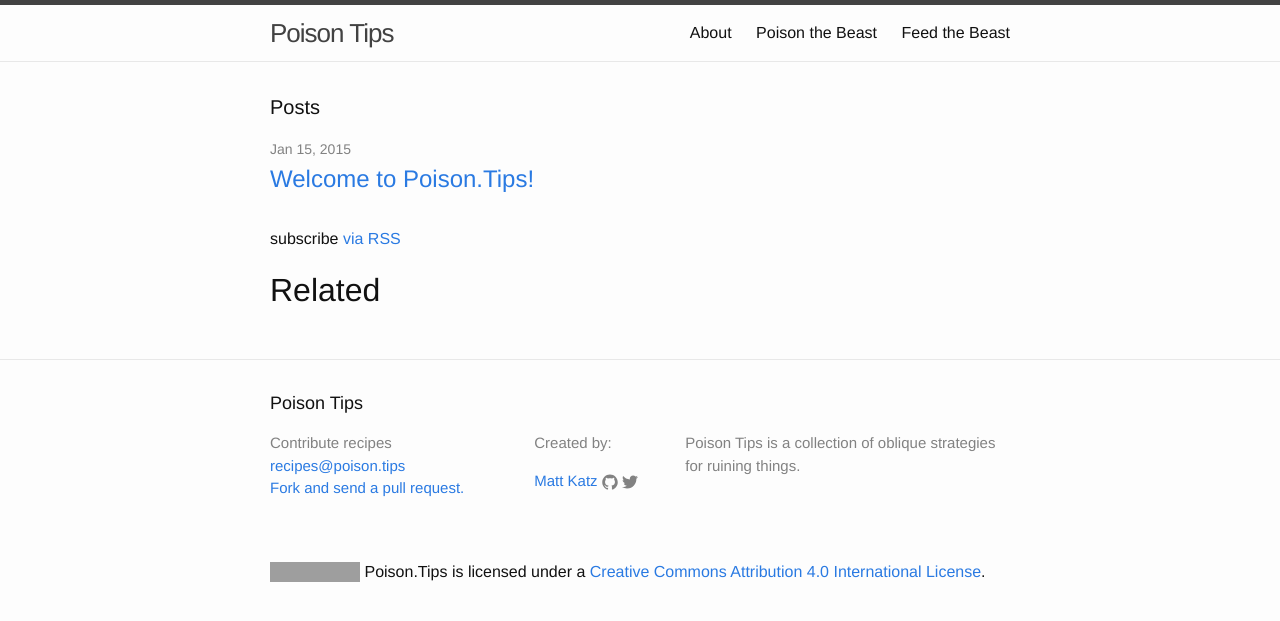
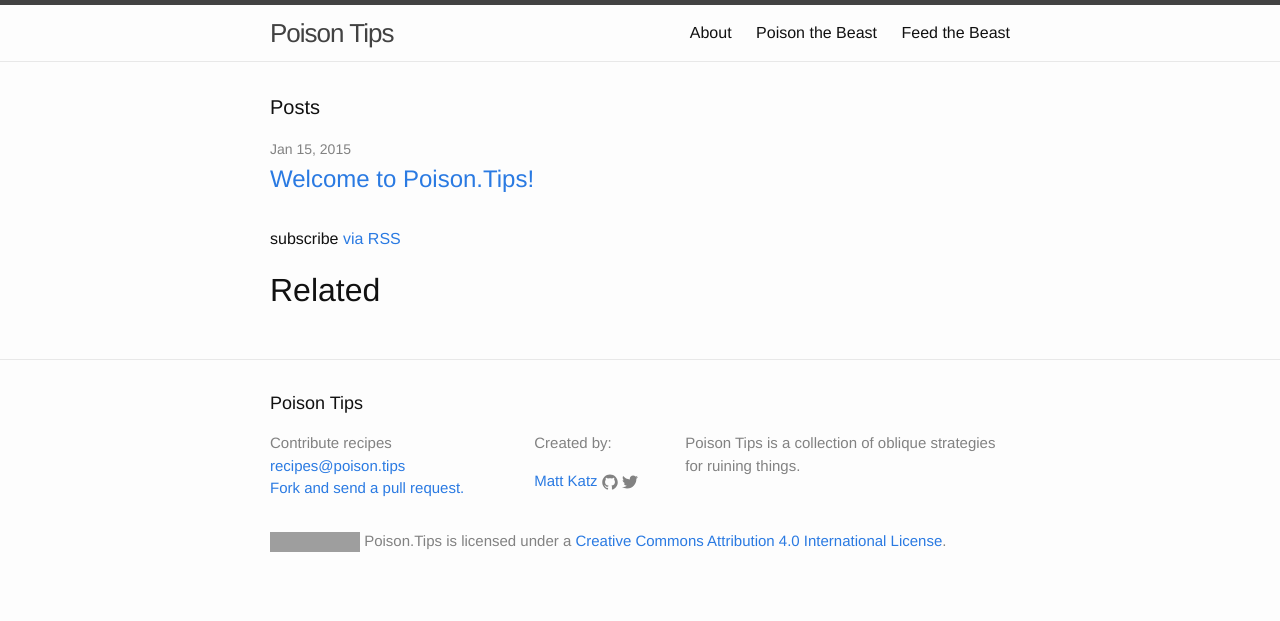
Before and after one commit to mattkatz/poison.tips, a Jekyll site: the page built from index.html, in a window 1280 px wide. Shown: the top 621 px of the page. Built offline with Jekyll 4.4.1, drawn with Linux system fonts in a browser that asks for light colours; grey boxes are pictures that could not be loaded.

Commit message:
move the license to the footer and style it

```diff
--- a/_includes/footer.html
+++ b/_includes/footer.html
@@ -51,6 +51,9 @@
       </div>
     </div>
 
+      <div class="license" >
+        {% include cc-license.html %}
+      </div>
   </div>
 
 </footer>
--- a/_layouts/default.html
+++ b/_layouts/default.html
@@ -27,9 +27,6 @@
     </div>
 
     {% include footer.html %}
-      <div class="wrapper license" >
-        {% include cc-license.html %}
-      </div>
 
   </body>
 
--- a/_sass/_layout.scss
+++ b/_sass/_layout.scss
@@ -105,6 +105,11 @@
 .social-media-list {
     list-style: none;
     margin-left: 0;
+}
+
+.license {
+  color: $grey-color;
+  font-size: 15px;
 }
 
 .footer-col-wrapper {
```
